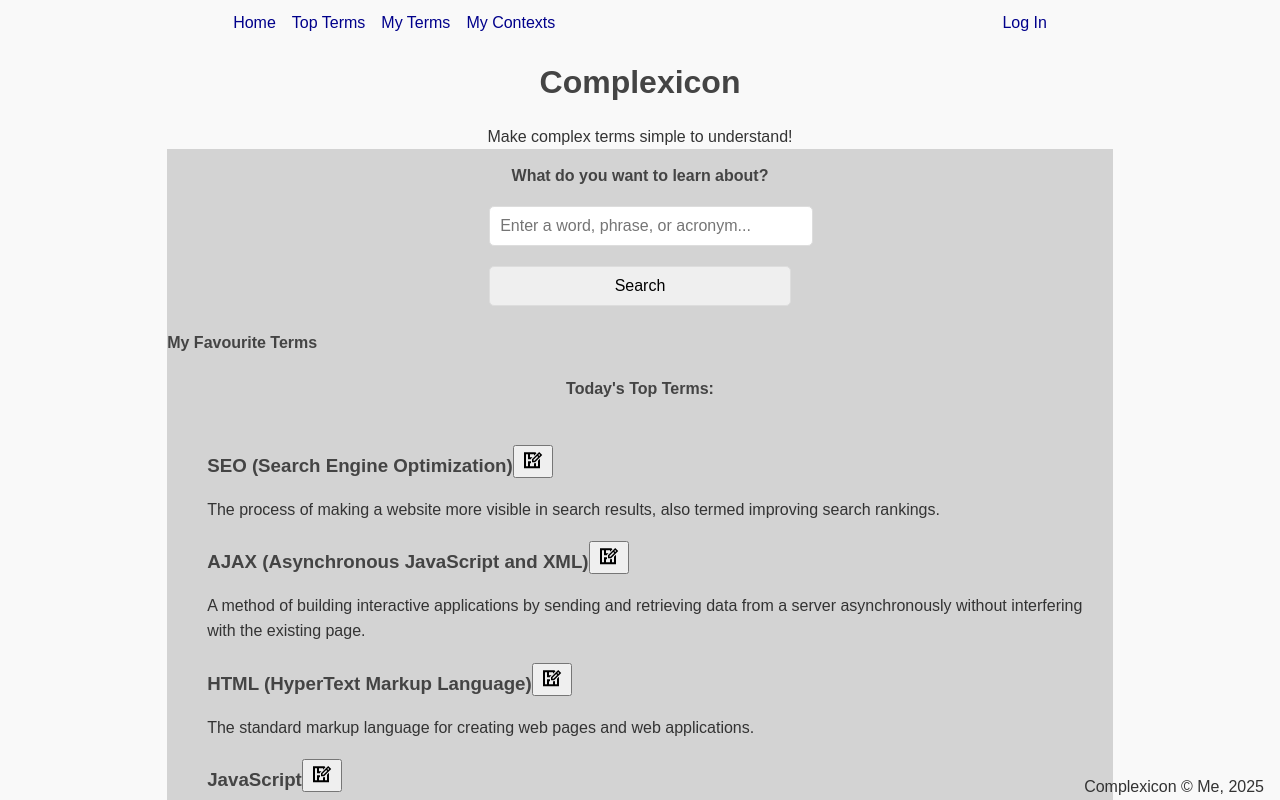
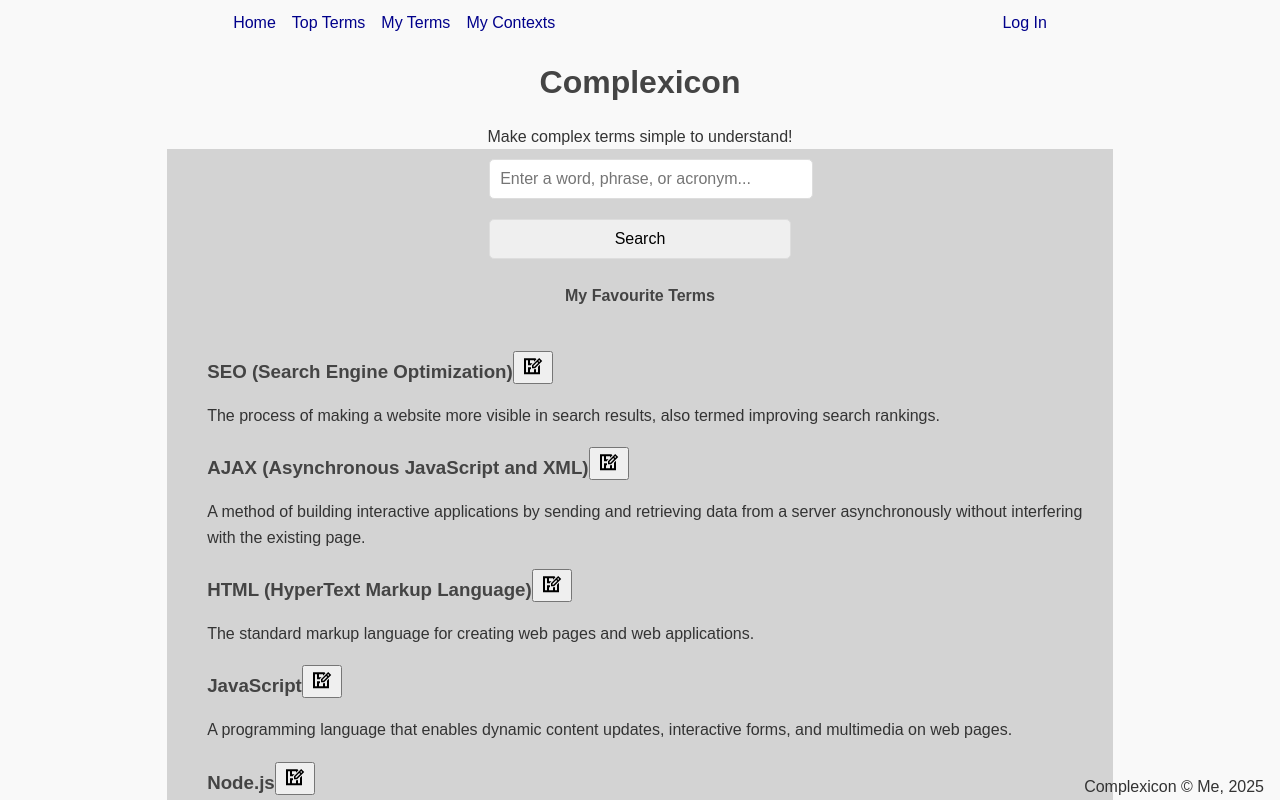
Before and after one commit to zMontreuilRRC/full-stack-demo, a React (Vite) app: page / in a window 1280 px wide. Shown: the top 800 px of the page. Built offline with nearby package versions, Linux system fonts and the light colour scheme.

Commit message:
Update components for more agnostic design

```diff
--- a/src/components/landing.tsx
+++ b/src/components/landing.tsx
@@ -41,9 +41,13 @@ export function Landing() {
             <span>Make complex terms simple to understand!</span>
         </header>
         <main>
+            <section>
                 <Search />
+            </section>
+            <section>
                 <h2>My Favourite Terms</h2>
                 <ListDisplay terms={favouriteTerms}/>
+            </section>
         </main>
         </>
     );
@@ -51,14 +55,11 @@ export function Landing() {
 
 function Search() {
     return(
-        <section className="search">
-            <h2>What do you want to learn about?</h2>
-            <form action="#">
+        <form className="search-form" action="#">
             {/* Note use of closing tags on inputs */}
             <input type="text" name="field-term" placeholder="Enter a word, phrase, or acronym..." />
             <input type="submit" value="Search" />
         </form>
-        </section>
     );
 }
 
@@ -80,11 +81,8 @@ function ListDisplay({terms}: {terms: Term[]}) {
     })
 
     return(
-        <section className="top-terms">
-            <h2>Today's Top Terms:</h2>
-            <ol className="top-terms__list">
+        <ol className="terms-list">
             {termListItems}
         </ol>
-        </section>
     )
 }
```
Lines whose indentation alone changed are shown as unchanged.
